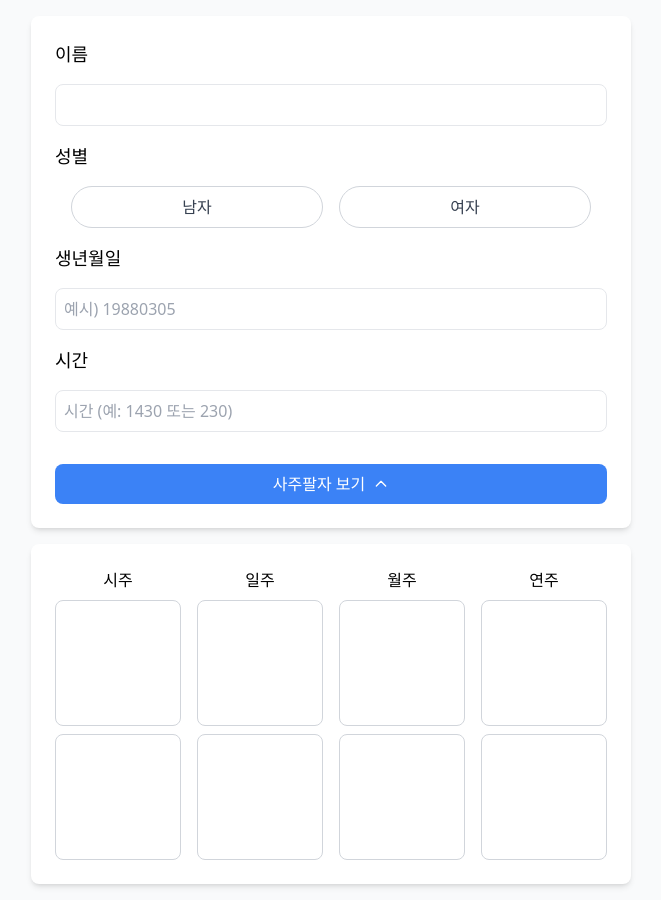
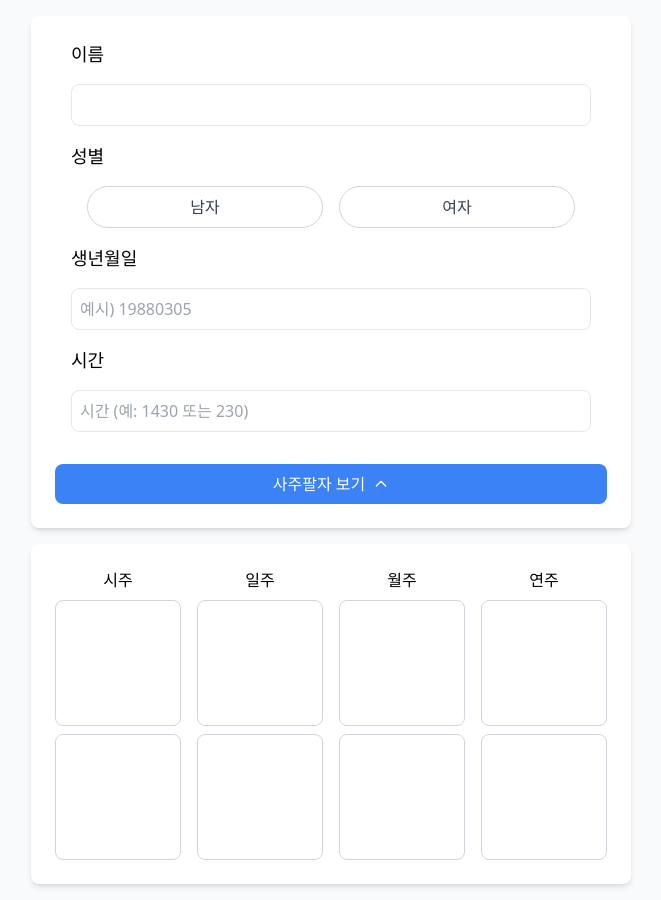
Before and after one commit to obov/saju, a React (Vite) app in the folder apps/front/: page / in a window 1280 px wide. Shown: the whole page, without its empty margins (309-970 px from the left). Built offline with nearby package versions, Linux system fonts and the light colour scheme; no server answers.

Commit message:
fix: some style

```diff
--- a/apps/front/src/App.jsx
+++ b/apps/front/src/App.jsx
@@ -297,7 +297,7 @@ function App() {
           >
             <div
               className={classNames(
-                "transition-all duration-300 ease-in-out overflow-hidden",
+                "transition-all duration-300 ease-in-out overflow-hidden px-4",
                 isFormVisible
                   ? "max-h-[800px] opacity-100"
                   : "max-h-[0px] opacity-100"
```
